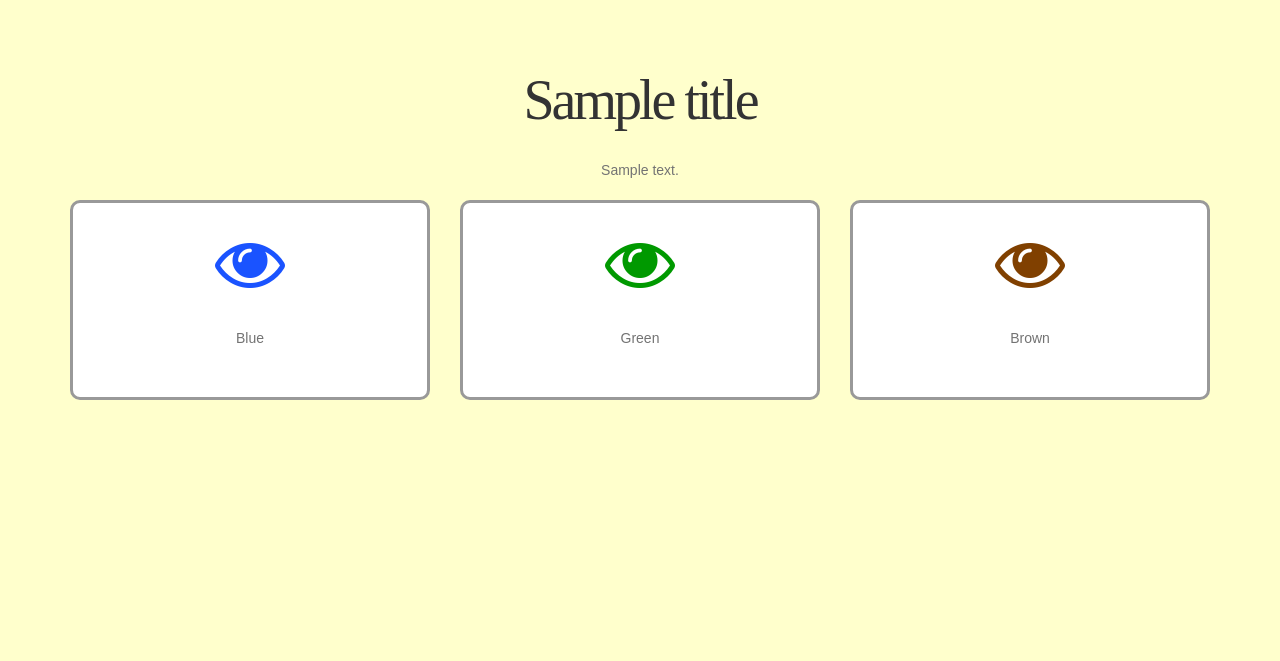
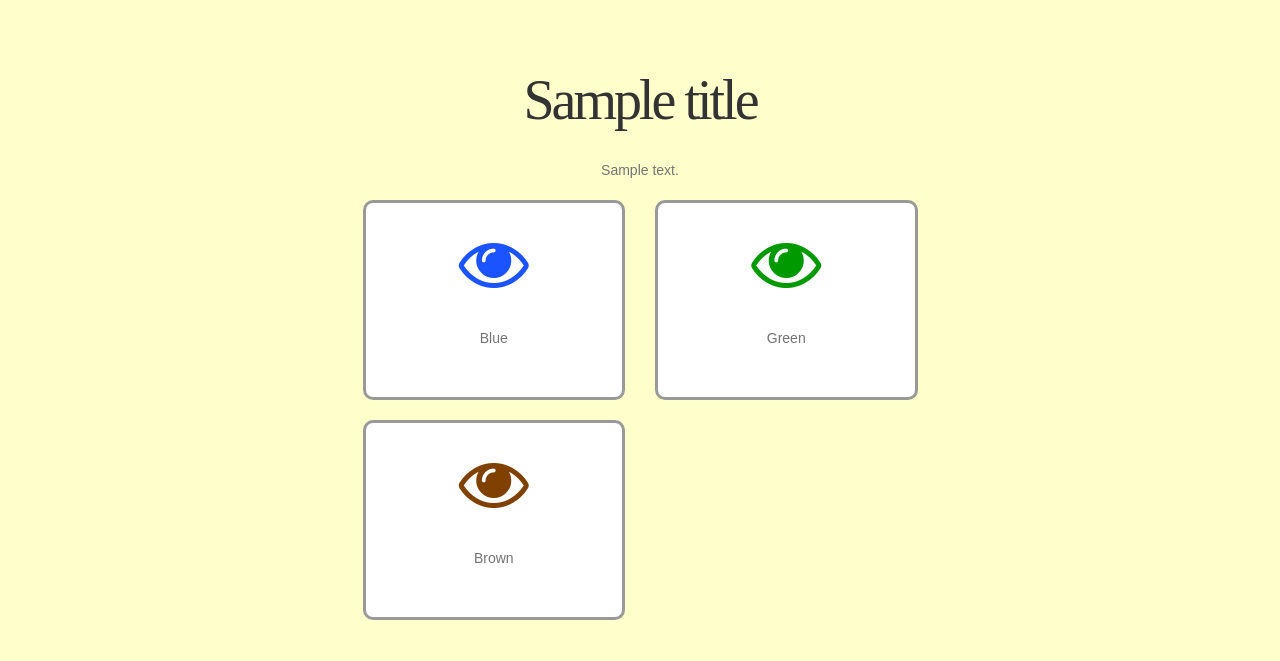
Before and after one commit to KimberleyLawrence/babybook, a Django app: template shower/templates/games_eye.html in a window 1280 px wide. Shown: the part 139-800 px from the top of the page. Run offline with Django 3.2, Linux system fonts and the light colour scheme; the template is opened without the code that fills it: most values are stand-ins (such as "Sample title", 1, 10 or a date in 2020); some libraries are stand-ins or nearby versions; some web fonts are replaced.

Commit message:
Changing eye to make it work for smaller screen

```diff
--- a/shower/templates/games_eye.html
+++ b/shower/templates/games_eye.html
@@ -3,9 +3,9 @@
 {% block game_content %}
 
 <!---- blue ---->
-  <div class="row">
+<div class="row">
 
-    <div class=" col-md-4 col-xs-6" style="text-align: right">
+  <div class="col-md-offset-3 col-md-3 col-xs-6" style="text-align: right">
       <form action="{% url 'games_eye_guess' %}" name="blue" method="post">
         <a href="javascript:document.blue.submit()">
           <div class="guessbox">
@@ -25,7 +25,7 @@
     </div>
 
   <!-- Green-->
-    <div class="col-md-4 col-xs-6" style="text-align: left">
+    <div class="col-md-3 col-xs-6" style="text-align: left">
       <form action="{% url 'games_eye_guess' %}" name="green" method="post">
         <a href="javascript:document.green.submit()">
           <div class="guessbox">
@@ -43,11 +43,12 @@
       </a>
     </form>
     </div>
-
+  </div>
+<br>
 <!-- Brown-->
 
-
-  <div class="col-md-4 col-xs-6" style="text-align: left">
+<div class="row">
+  <div class="col-md-offset-3 col-md-3 col-xs-6" style="text-align: left">
       <form action="{% url 'games_eye_guess' %}" name="brown" method="post">
         <a href="javascript:document.brown.submit()">
           <div class="guessbox">
--- a/shower/templates/games_hair.html
+++ b/shower/templates/games_hair.html
@@ -5,7 +5,7 @@
 <!---- Ginger ---->
   <div class="row">
 
-    <div class=" col-md-offset-3 col-md-3 col-xs-6" style="text-align: right">
+    <div class="col-md-offset-3 col-md-3 col-xs-6" style="text-align: right">
       <form action="{% url 'games_hair_guess' %}" name="ginger" method="post">
         <a href="javascript:document.ginger.submit()">
           <div class="guessbox">
```
